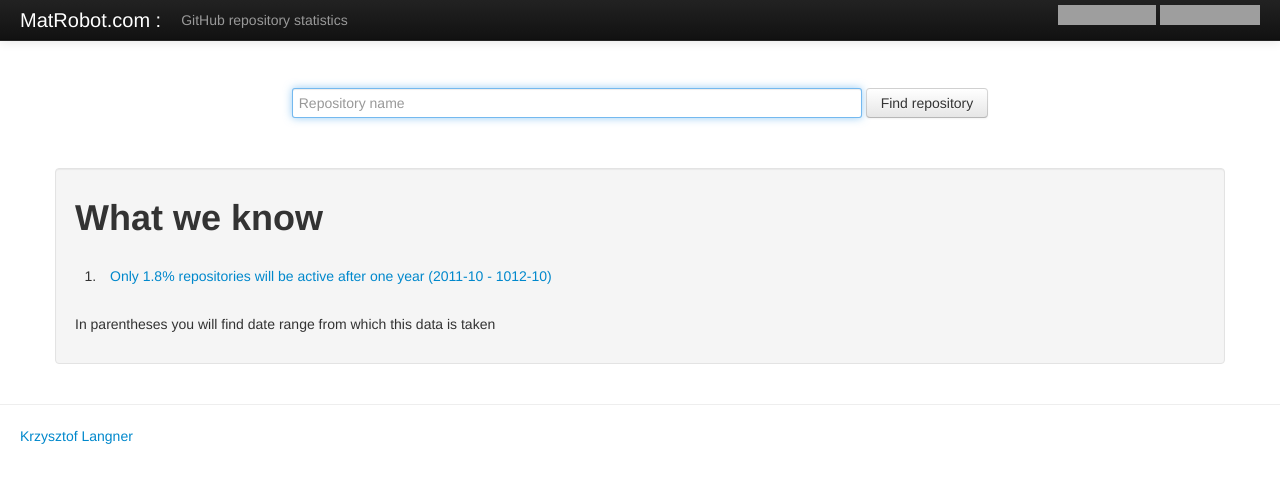
After one commit to klangner/matrobot, a Python web app: template src/matrobot/templates/public/insights.html in a window 1280 px wide. The commit adds this page. Shown: the top 483 px of the page. Run offline with Jinja, Linux system fonts and the light colour scheme; the template is opened without the code that fills it, so the values that code supplies are empty; some libraries are stand-ins or nearby versions; grey boxes are pictures that could not be loaded.

Commit message:
Added insights

```diff
--- a/src/matrobot/public/urls.py
+++ b/src/matrobot/public/urls.py
@@ -3,4 +3,5 @@ from django.conf.urls.defaults import patterns
 
 urlpatterns = patterns('matrobot.public.views',
     (r'^datasets$', 'datasets'),
+    (r'^insights$', 'insights'),
 )
--- a/src/matrobot/public/views.py
+++ b/src/matrobot/public/views.py
@@ -13,3 +13,7 @@ def index(request):
 
 def datasets(request):
     return render_to_response('public/datasets.html')
+
+
+def insights(request):
+    return render_to_response('public/insights.html')
--- a/src/matrobot/templates/public/index.html
+++ b/src/matrobot/templates/public/index.html
@@ -17,7 +17,7 @@
 	<div style="text-align:center;margin-bottom:60px">
 		<b>See also</b>:
 		<a href="/project/top" style="padding:10px;">Examples of repositories</a> |
-		<a href="/project/long_term" style="padding:10px;">Long term activity</a> |
+		<a href="/public/insights" style="padding:10px;">What we know</a> |
 		<a href="/public/datasets" style="padding:10px;">Datasets</a>
 	</div>
 
--- /dev/null
+++ b/src/matrobot/templates/public/insights.html
@@ -0,0 +1,19 @@
+{% extends "base.html" %}
+
+{% block content %}
+
+	<div class="well">
+		<h1>What we know</h1>
+
+		<ol style="margin-top:2em">
+			<li>
+				<a href="/project/long_term" style="padding:10px;">Only 1.8% repositories will be active after one year (2011-10 - 1012-10)</a>
+			</li>
+		</ol>
+
+		<p style="margin-top:2em">
+		In parentheses you will find date range from which this data is taken
+		</p>
+	</div>
+
+{% endblock %}
```
